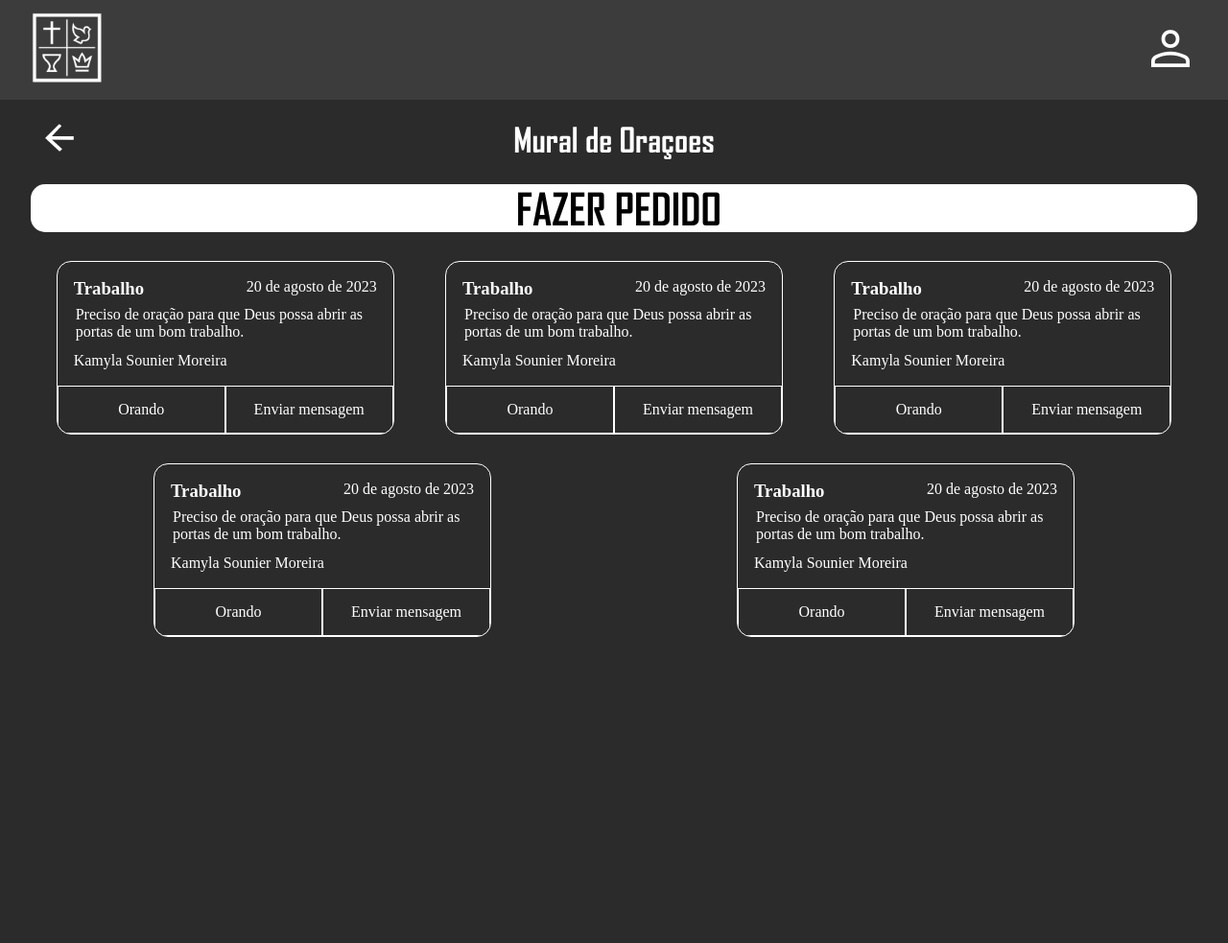
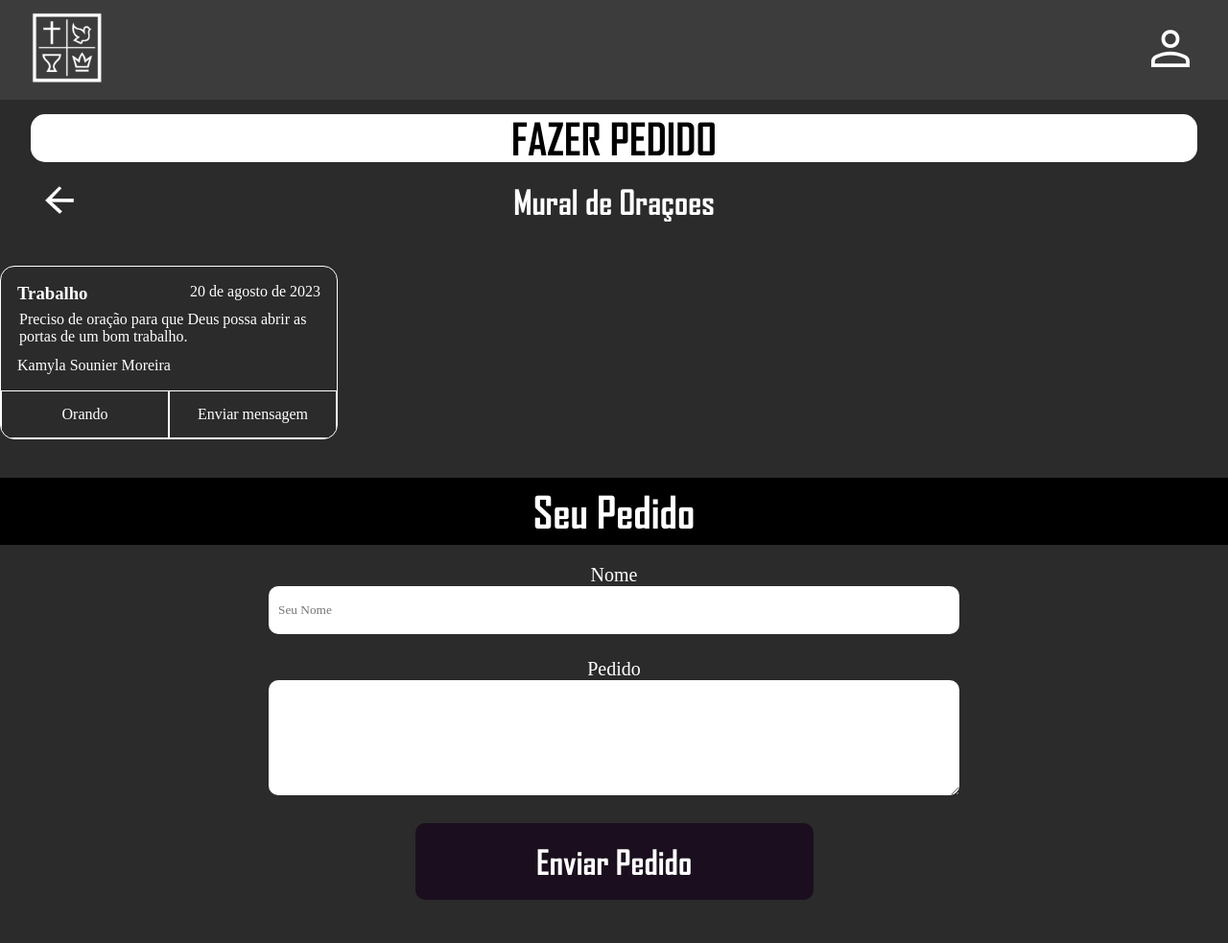
Before and after one commit to jo4o-art/projeto-igreja, a plain HTML site: page pedido.html in a window 1280 px wide. Shown: the whole page at 96% size. Before the commit the page ends 800 px from the top, so only its background shows below. Drawn offline with nearby package versions, Linux system fonts and the light colour scheme.

Commit message:
alterações na pag. pedidos

```diff
--- a/css/pedido.css
+++ b/css/pedido.css
@@ -21,8 +21,8 @@
     --font2: 'Poppins';
 }
 
-body {
-    padding-bottom: 50px;
+html,body {
+    scroll-behavior: smooth;
 }
 
 menu {
@@ -92,9 +92,9 @@ button#fazer-pedido {
 #pedido {
     background-color: #fff;
     color: black;
-    display: flex;
     width: 100%;
     height: 50px;
+    display: flex;
     align-items: center;
     margin: 15px auto 0px auto;
     justify-content: center;
@@ -105,8 +105,8 @@ button#fazer-pedido {
 #pedido p {
     font-family: var(--font1);
     font-size: 45px;
-    margin-left: 10px;
 }
+
 
 .pedido-table {
     background: none;
@@ -162,6 +162,78 @@ table tr td.motivo {
     margin: auto;
 }
 
+#aba-pedido {
+    /* background-color: rgb(60, 60, 60); */
+    color: black;
+    margin-top: 35px;
+    margin-bottom: 0;
+}
+
+#aba-pedido h3#seu-pedido {
+    background-color: black;
+    display: flex;
+    align-items: center;
+    color: white;
+    width: 100%;
+    height: 70px;
+    text-align: center;
+    font-family: var(--font1);
+    font-size: 45px;
+    margin: auto;
+    margin-top: 40px;
+    justify-content: center;
+}
+
+#formulario {
+    padding: 20px;
+    font-family: var(--font2);
+    color: #fff;
+    text-align: center;
+}
+
+#formulario label {
+    font-size: 20px;
+}
+
+#formulario input {
+    width: 400px;
+    height: 30px;
+    border-radius: 10px;
+    border: none;
+    padding: 10px;
+    font-family: var(--font2);
+    margin-bottom: 25px;
+}
+
+#area-pedido {
+    border-radius: 10px;
+    border: none;
+    width: 400px;
+    height: 100px;
+    padding: 10px;
+    font-family: var(--font2);
+}
+
+#formulario button {
+    background-color: var(--roxo);
+    width: 415px;
+    margin: 25px auto;
+    height: 80px;
+    border-radius: 10px;
+    border: none;
+    color: white;
+    font-family: var(--font1);
+    font-size: 35px;
+    cursor: pointer;
+    transition: .5s;
+}
+
+#formulario button:hover {
+    transform: scale(1.03);
+    background-color: #291830;
+    box-shadow: rgba(255, 255, 255, 0.2) 0px 0px 15px;
+}
+
 @media screen and (min-width: 800px) {
     .pedido-table {
         width: 41vw;
@@ -177,6 +249,14 @@ table tr td.motivo {
     .pedido-table button {
         font-size: 16px;
     }
+
+    #formulario input {
+        width: 700px;
+    }
+
+    #area-pedido {
+        width: 700px;
+    }
 }
 
 @media screen and (min-width: 1200px) {
--- a/pedido.html
+++ b/pedido.html
@@ -25,26 +25,29 @@
     </menu>
 
     <div id="conteudo">
+        <a href="#aba-pedido">
+            <div id="pedido">
+                <p>FAZER PEDIDO</p>
+            </div>
+        </a>
         <header>
             <nav>
                 <a href="index.html"><img src="image/back-button.png" alt="back-button"></a>
             </nav>
             <h1>Mural de Oraçoes</h1>
         </header>
-        <a href="pedido.html">
-            <div id="pedido">
-                <p>FAZER PEDIDO</p>
-            </div>
-        </a>
-        <div id="container">
+        <!-- <div id="container">
             <div class="pedido-table">
                 <table>
                     <tr class="cabecalho">
-                        <td class="motivo"><h3>Trabalho</h3></td>
+                        <td class="motivo">
+                            <h3>Trabalho</h3>
+                        </td>
                         <td class="data">20 de agosto de 2023</td>
                     </tr>
                     <tr class="container">
-                        <td class="pedido">Preciso de oração para que Deus possa abrir as portas de um bom trabalho.</td>
+                        <td class="pedido">Preciso de oração para que Deus possa abrir as portas de um bom trabalho.
+                        </td>
                     </tr>
                     <tr class="nome">
                         <td>Kamyla Sounier Moreira</td>
@@ -58,11 +61,14 @@
             <div class="pedido-table">
                 <table>
                     <tr class="cabecalho">
-                        <td class="motivo"><h3>Trabalho</h3></td>
+                        <td class="motivo">
+                            <h3>Trabalho</h3>
+                        </td>
                         <td class="data">20 de agosto de 2023</td>
                     </tr>
                     <tr class="container">
-                        <td class="pedido">Preciso de oração para que Deus possa abrir as portas de um bom trabalho.</td>
+                        <td class="pedido">Preciso de oração para que Deus possa abrir as portas de um bom trabalho.
+                        </td>
                     </tr>
                     <tr class="nome">
                         <td>Kamyla Sounier Moreira</td>
@@ -76,11 +82,14 @@
             <div class="pedido-table">
                 <table>
                     <tr class="cabecalho">
-                        <td class="motivo"><h3>Trabalho</h3></td>
+                        <td class="motivo">
+                            <h3>Trabalho</h3>
+                        </td>
                         <td class="data">20 de agosto de 2023</td>
                     </tr>
                     <tr class="container">
-                        <td class="pedido">Preciso de oração para que Deus possa abrir as portas de um bom trabalho.</td>
+                        <td class="pedido">Preciso de oração para que Deus possa abrir as portas de um bom trabalho.
+                        </td>
                     </tr>
                     <tr class="nome">
                         <td>Kamyla Sounier Moreira</td>
@@ -94,11 +103,14 @@
             <div class="pedido-table">
                 <table>
                     <tr class="cabecalho">
-                        <td class="motivo"><h3>Trabalho</h3></td>
+                        <td class="motivo">
+                            <h3>Trabalho</h3>
+                        </td>
                         <td class="data">20 de agosto de 2023</td>
                     </tr>
                     <tr class="container">
-                        <td class="pedido">Preciso de oração para que Deus possa abrir as portas de um bom trabalho.</td>
+                        <td class="pedido">Preciso de oração para que Deus possa abrir as portas de um bom trabalho.
+                        </td>
                     </tr>
                     <tr class="nome">
                         <td>Kamyla Sounier Moreira</td>
@@ -112,11 +124,14 @@
             <div class="pedido-table">
                 <table>
                     <tr class="cabecalho">
-                        <td class="motivo"><h3>Trabalho</h3></td>
+                        <td class="motivo">
+                            <h3>Trabalho</h3>
+                        </td>
                         <td class="data">20 de agosto de 2023</td>
                     </tr>
                     <tr class="container">
-                        <td class="pedido">Preciso de oração para que Deus possa abrir as portas de um bom trabalho.</td>
+                        <td class="pedido">Preciso de oração para que Deus possa abrir as portas de um bom trabalho.
+                        </td>
                     </tr>
                     <tr class="nome">
                         <td>Kamyla Sounier Moreira</td>
@@ -127,9 +142,49 @@
                     <button id="enviar-mensagem">Enviar mensagem</button>
                 </div>
             </div>
+        </div> -->
+    </div>
+
+    <div id="aba-pedido">
+        <div class="pedido-table">
+            <table>
+                <tr class="cabecalho">
+                    <td class="motivo">
+                        <h3>Trabalho</h3>
+                    </td>
+                    <td class="data">20 de agosto de 2023</td>
+                </tr>
+                <tr class="container">
+                    <td class="pedido">Preciso de oração para que Deus possa abrir as portas de um bom trabalho.
+                    </td>
+                </tr>
+                <tr class="nome">
+                    <td>Kamyla Sounier Moreira</td>
+                </tr>
+            </table>
+            <div class="buttons">
+                <button id="orando">Orando</button>
+                <button id="enviar-mensagem">Enviar mensagem</button>
             </div>
         </div>
+        <h3 id="seu-pedido">Seu Pedido</h3>
+        <form id="formulario" >
+            <div class="mb-3">
+                <label for="nome" class="form-label">Nome</label> <br>
+                <input type="text" id="nome" placeholder="Seu Nome" required>
+            </div>
+            <div class="mb-3">
+                <label for="area-pedido" class="form-label">Pedido</label> <br>
+                <textarea id="area-pedido" rows="3" required></textarea>
+            </div>
+            <div>
+                <button type="submit">Enviar Pedido</button>
+            </div>
+        </form>
+    </div>
 
+    <script src="https://cdn.jsdelivr.net/npm/bootstrap@5.3.2/dist/js/bootstrap.bundle.min.js"></script>
+    <script src="js/script.js"></script>
 </body>
 
 </html>
```
Also changed, not shown: js/script.js (added). Lines whose indentation alone changed are shown as unchanged.
